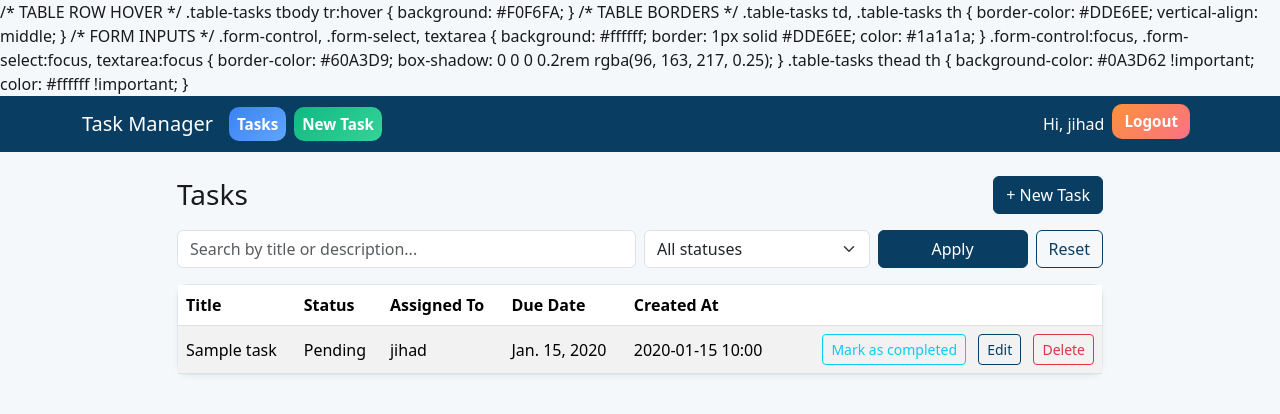
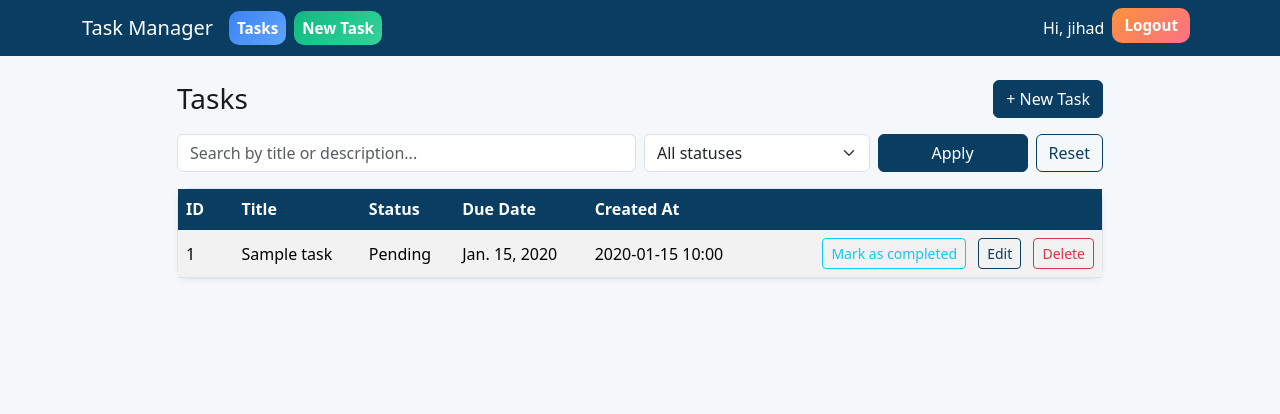
Before and after one commit to jihadnassar202/TaskManagerProject, a Django app: page / in a window 1280 px wide. Shown: the top 414 px of the page. Run offline with Django 5.2, Linux system fonts and the light colour scheme; a user stored in the database is signed in; data comes from the database, SQL or seed files in the repository; tables that the repository leaves empty hold one stand-in row (values such as "Sample post"); parts of the project's set-up code (start-up, migrations or seed data) failed here and were passed over.

Commit message:
editing the css in base file ,i made id column to the list

```diff
--- a/tasks/admin.py
+++ b/tasks/admin.py
@@ -4,7 +4,7 @@
 
 @admin.register(Task)
 class TaskAdmin(admin.ModelAdmin):
-    list_display = ('title', 'status', 'assigned_to', 'created_by', 'due_date', 'created_at')
+    list_display = ('title', 'status', 'created_by', 'due_date', 'created_at')
     list_filter = ('status', 'due_date', 'created_at')
     search_fields = ('title', 'description')
 
--- a/tasks/forms.py
+++ b/tasks/forms.py
@@ -8,11 +8,10 @@
     """
     class Meta:
         model = Task
-        fields = ['title', 'description', 'status', 'assigned_to', 'due_date']
+        fields = ['title', 'description', 'status','due_date']
         widgets = {
             'due_date': forms.DateInput(attrs={'type': 'date', 'class': 'form-control'}),
             'title': forms.TextInput(attrs={'class': 'form-control'}),
             'description': forms.Textarea(attrs={'rows': 3, 'class': 'form-control'}),
             'status': forms.Select(attrs={'class': 'form-select'}),
-            'assigned_to': forms.Select(attrs={'class': 'form-select'}),
         }
--- a/tasks/models.py
+++ b/tasks/models.py
@@ -28,11 +28,8 @@
         related_name='tasks_created',
         on_delete=models.CASCADE
     )
-    assigned_to = models.ForeignKey(
-        User,
-        related_name='tasks_assigned',
-        on_delete=models.CASCADE
-    )
+
+
     created_at = models.DateTimeField(auto_now_add=True)
     due_date = models.DateField()
 
--- a/tasks/views.py
+++ b/tasks/views.py
@@ -5,7 +5,6 @@
 from django.shortcuts import render, get_object_or_404, redirect
 from django.contrib.auth.decorators import login_required
 from django.contrib import messages
-
 from .models import Task
 from .forms import TaskForm
 
@@ -16,7 +15,8 @@
     Display a paginated list of tasks created by the logged-in user,
     with optional search and status filtering.
     """
-    queryset = Task.objects.filter(created_by=request.user).order_by('-created_at')
+    # show tasks from oldest to newest
+    queryset = Task.objects.filter(created_by=request.user).order_by('created_at')
 
     #search
     q = request.GET.get('q', '').strip()
@@ -52,6 +52,13 @@
         if form.is_valid():
             task = form.save(commit=False)
             task.created_by = request.user
+            # Ensure assigned_to is set to avoid DB null constraint if column is non-nullable
+            try:
+                # set assigned_to to the creator by default
+                task.assigned_to = request.user
+            except Exception:
+                # if the model doesn't have assigned_to, ignore
+                pass
             task.save()
             messages.success(request, 'Task created successfully.')
             return redirect('task_list')
--- a/templates/base.html
+++ b/templates/base.html
@@ -13,7 +13,6 @@
 
     <style>
 
-  /* GLOBAL */
   body {
     background: #F4F8FB;
     color: #1a1a1a;
@@ -59,12 +58,20 @@
   }
 
   /* TABLE HEADER (NAVY BLUE) */
-  .table-tasks thead {
-    background: #0A3D62;
-    color: #ffffff;
+  .table-tasks thead,
+  .table-tasks thead th,
+  .table-tasks thead tr {
+    background-color: #0A3D62 !important;
+    color: #ffffff !important;
   }
 
-  /* NAV-BOXES: colorful boxed nav items with hover effect */
+  /* ensure <th> elements inherit white text and no additional background from Bootstrap */
+  .table-tasks thead th {
+    background-color: #0A3D62 !important;
+    color: #ffffff !important;
+    border-color: #0A3D62 !important;
+  }
+
   .nav-box {
     display: inline-block;
     padding: 6px 12px;
@@ -86,7 +93,6 @@
     opacity: 0.98;
   }
 
-  /* Color varieties */
   .box-blue { background: linear-gradient(135deg,#3b82f6,#60a5fa); }
   .box-green { background: linear-gradient(135deg,#10b981,#34d399); }
   .box-purple { background: linear-gradient(135deg,#8b5cf6,#a78bfa); }
@@ -94,39 +100,6 @@
   .box-red { background: linear-gradient(135deg,#ef4444,#f97316); }
 
   </style>
-
-  /* TABLE ROW HOVER */
-  .table-tasks tbody tr:hover {
-    background: #F0F6FA;
-  }
-
-  /* TABLE BORDERS */
-  .table-tasks td,
-  .table-tasks th {
-    border-color: #DDE6EE;
-    vertical-align: middle;
-  }
-
-  /* FORM INPUTS */
-  .form-control, .form-select, textarea {
-    background: #ffffff;
-    border: 1px solid #DDE6EE;
-    color: #1a1a1a;
-  }
-  .form-control:focus, .form-select:focus, textarea:focus {
-    border-color: #60A3D9;
-    box-shadow: 0 0 0 0.2rem rgba(96, 163, 217, 0.25);
-  }
-.table-tasks thead th {
-  background-color: #0A3D62 !important;
-  color: #ffffff !important;
-}
-
-
-</style>
-
-    </style>
-
     {% block extra_head %}{% endblock %}
   </head>
   <body>
--- a/templates/tasks/task_list.html
+++ b/templates/tasks/task_list.html
@@ -48,9 +48,9 @@
             <table class="table table-striped mb-0 align-middle table-custom table-tasks">
               <thead>
                 <tr>
+                  <th style="width:6%">ID</th>
                   <th>Title</th>
                   <th>Status</th>
-                  <th>Assigned To</th>
                   <th>Due Date</th>
                   <th>Created At</th>
                   <th></th>
@@ -59,9 +59,10 @@
               <tbody>
                 {% for task in page_obj.object_list %}
                   <tr data-task-id="{{ task.id }}">
+                    {# sequential id across pages: start_index + forloop.counter0 -> 1-based sequence #}
+                    <td>{{ forloop.counter0|add:page_obj.start_index }}</td>
                     <td>{{ task.title }}</td>
                     <td class="task-status">{{ task.get_status_display }}</td>
-                    <td>{{ task.assigned_to.username }}</td>
                     <td>{{ task.due_date }}</td>
                     <td>{{ task.created_at|date:"Y-m-d H:i" }}</td>
                     <td class="text-end">
```
Also changed, not shown: tasks/migrations/0001_initial.py, tasks/migrations/0002_remove_assigned_to.py (added).
